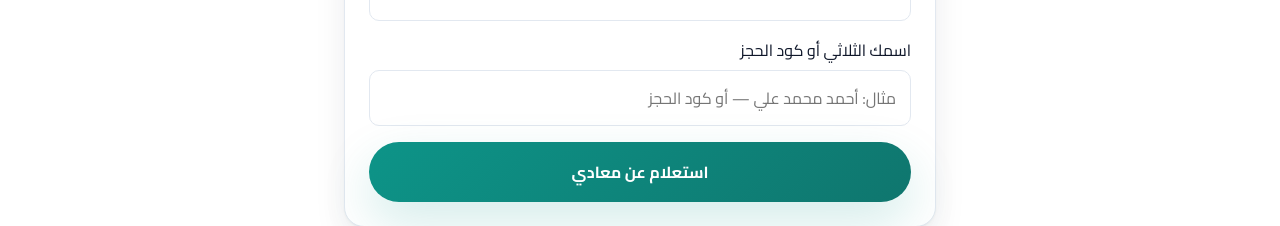
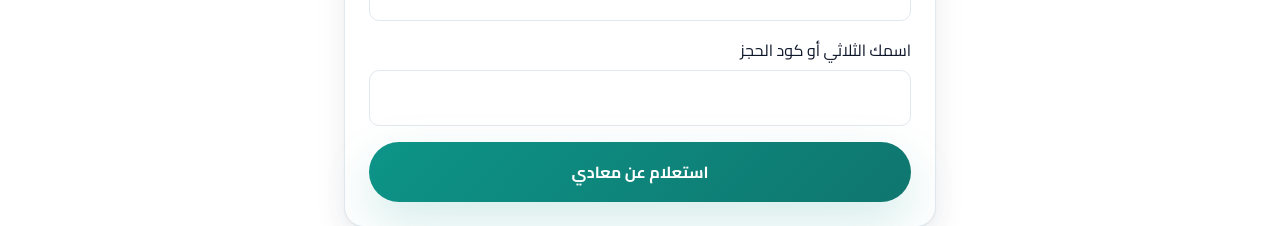
Before and after one commit to salmantawfeeq/dental-clinic-website, a Next.js app: page /follow-up in a window 1280 px wide. Shown: the part 425-651 px from the top of the page. Built offline with nearby package versions, Linux system fonts and the light colour scheme; no server answers.

Commit message:
إزالة نص المثال من مربع الاسم أو كود الحجز

```diff
--- a/src/components/FollowUpLookup.tsx
+++ b/src/components/FollowUpLookup.tsx
@@ -96,7 +96,6 @@ export function FollowUpLookup() {
             value={identifier}
             onChange={(e) => setIdentifier(e.target.value)}
             style={inputStyle}
-            placeholder="مثال: أحمد محمد علي — أو كود الحجز"
           />
         </label>
         <button className="btn btn-primary" type="submit" disabled={loading}>
```
